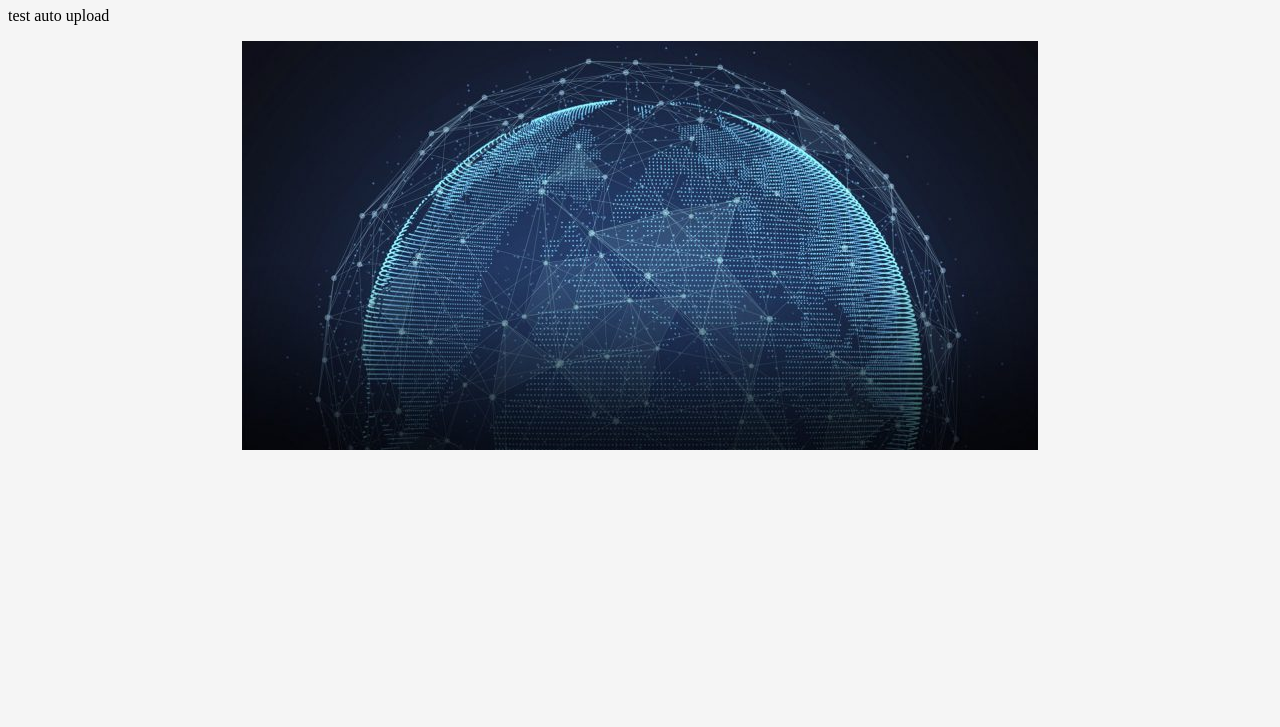
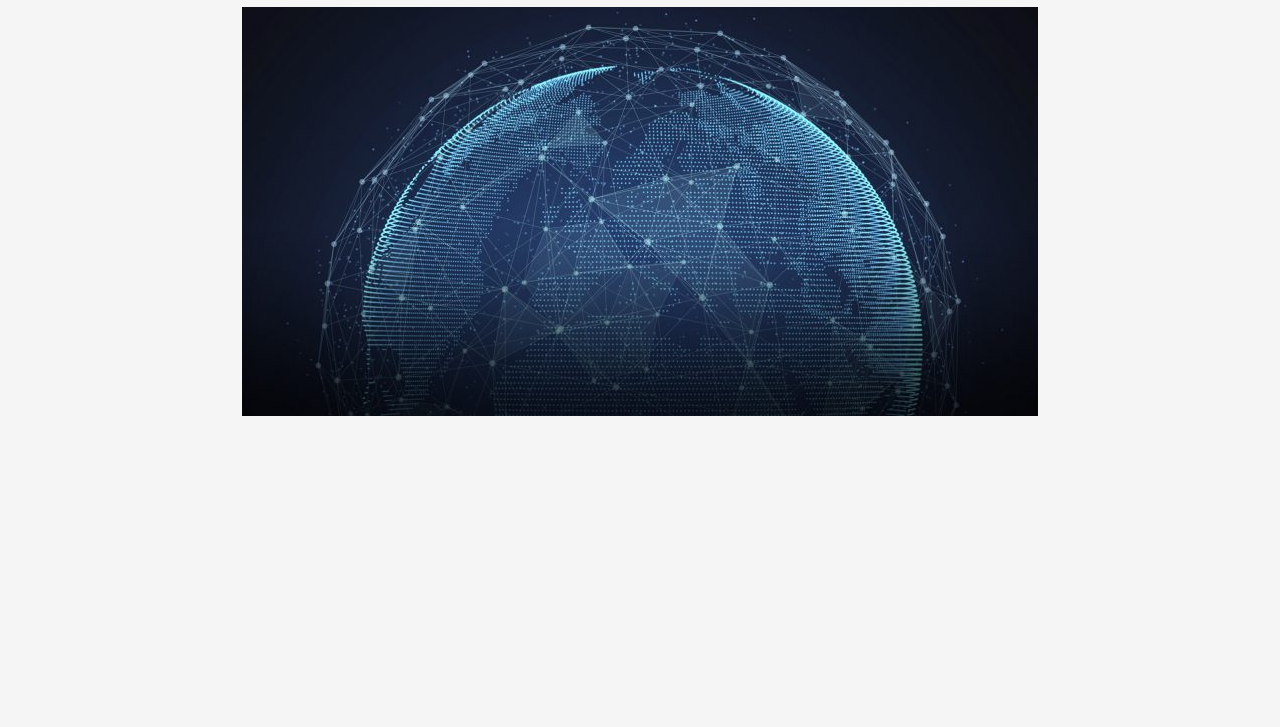
Before and after one commit to BlockRoyalty/BlockRoyalty, a plain HTML site: page index.html in a window 1280 px wide. Shown: the part 73-800 px from the top of the page. Drawn offline with Linux system fonts and the light colour scheme.

Commit message:
remove test

```diff
--- a/index.html
+++ b/index.html
@@ -8,7 +8,7 @@
 
   <body>
    <h1> Block Hoyalty </h1>
-   <p> test auto upload </p>
+
      <img src="images/Blockglobe.jpg" alt="Block Globe">
 
   </body>
```
